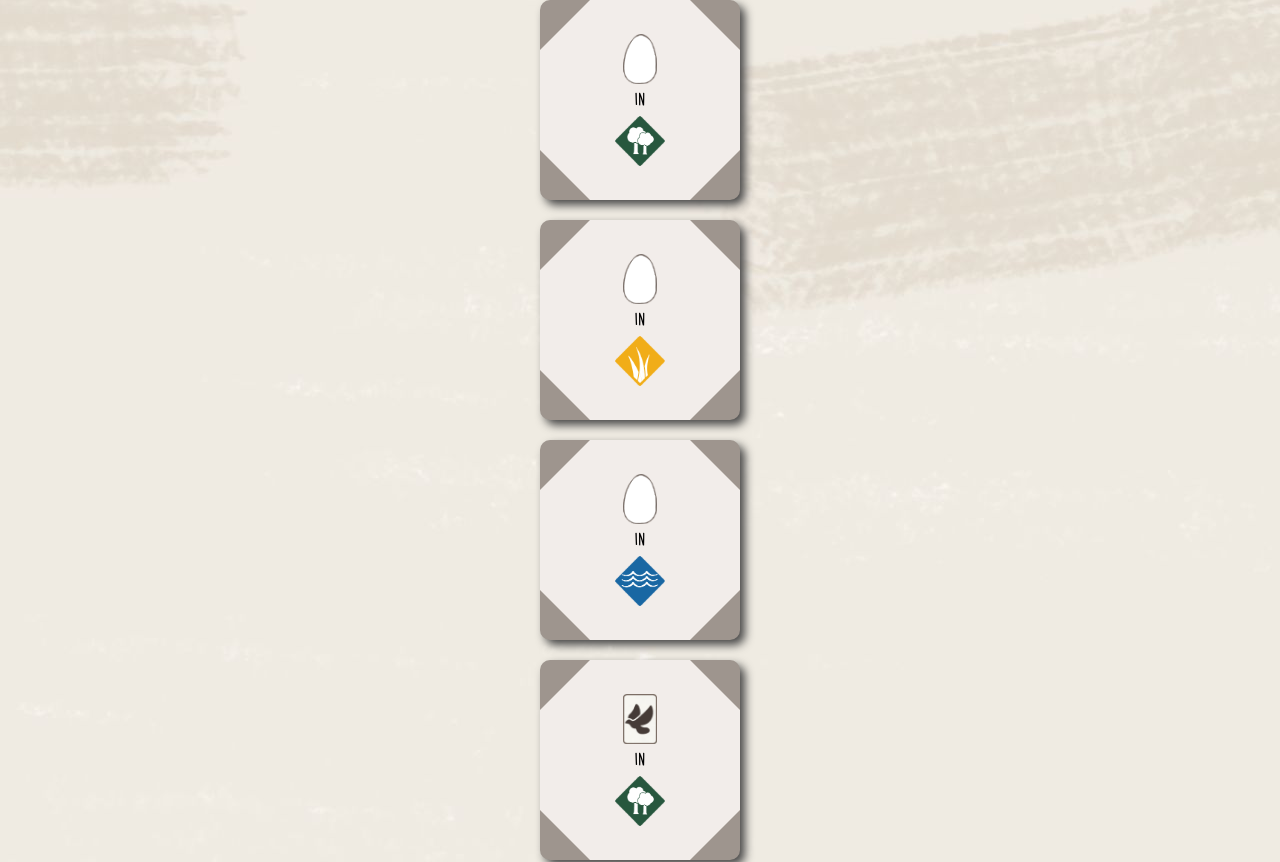
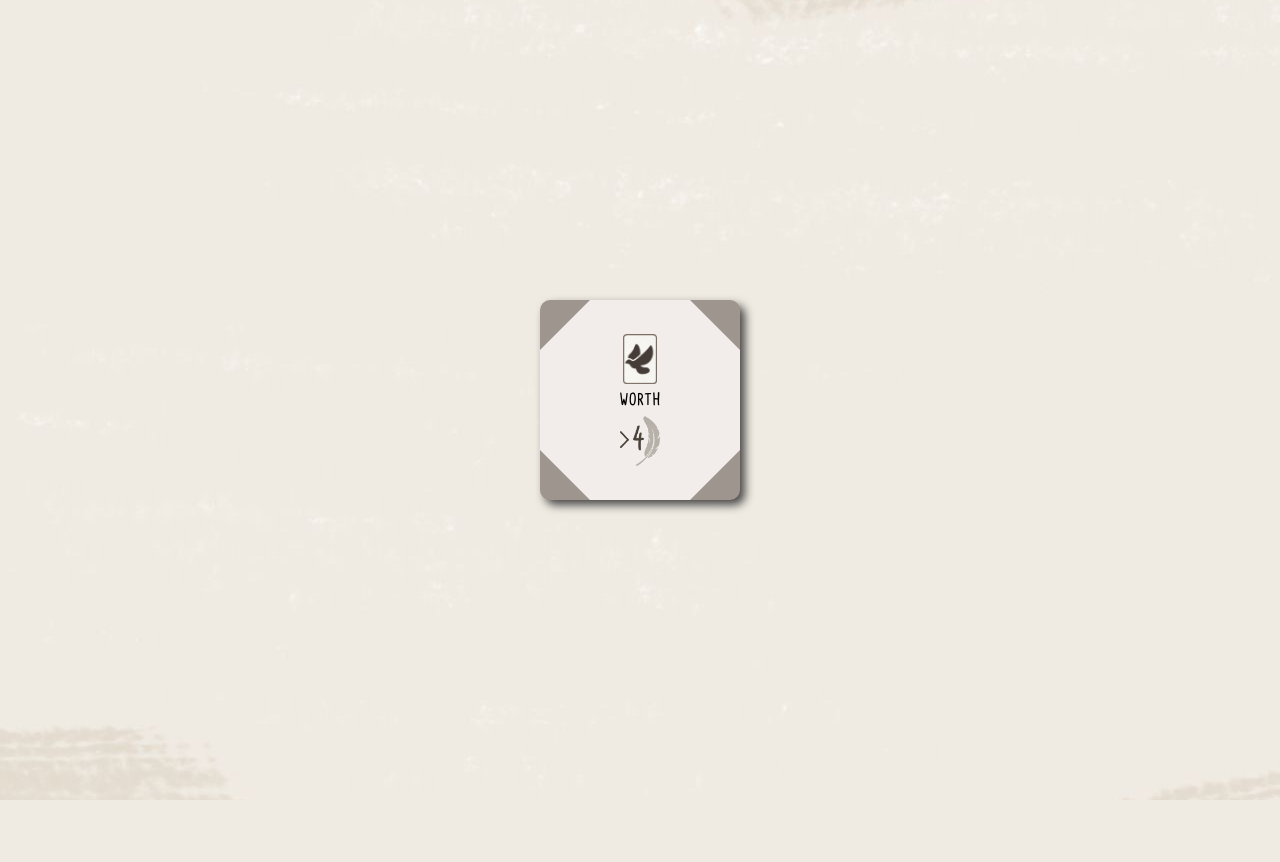
Before and after one commit to emilijaMarija/automated-automa, a React (Vite) app in the folder automated-automa/: page / in a window 1280 px wide. Shown: the top 862 px of the page. After the commit the page ends 800 px from the top, so only its background shows below. Built offline with nearby package versions, Linux system fonts and the light colour scheme.

Commit message:
Generate random goal tile when page is refreshed

```diff
--- a/automated-automa/src/App.jsx
+++ b/automated-automa/src/App.jsx
@@ -5,11 +5,11 @@ import RoundGoalTile from "./Components/RoundGoalTile.jsx";
 import {GoalTileData} from "./Components/goal-tile-data.js";
 
 function App() {
+    const randomGoalIndex = Math.floor(Math.random() * GoalTileData.length)
+
     return (
         <div className="App">
-            {GoalTileData.map((item, index) =>
-                <RoundGoalTile key={index} {...item} />
-            )}
+            <RoundGoalTile {...GoalTileData[randomGoalIndex]} />
         </div>
     )
 }
```
